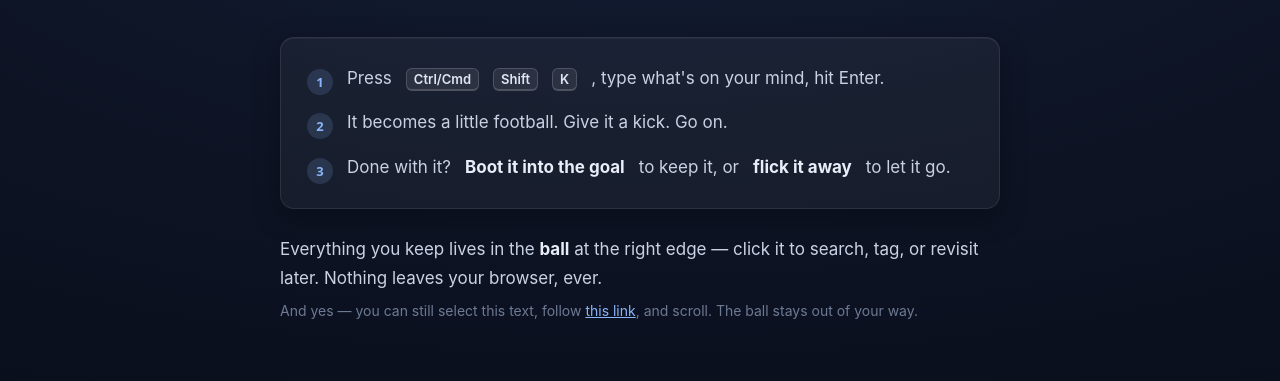
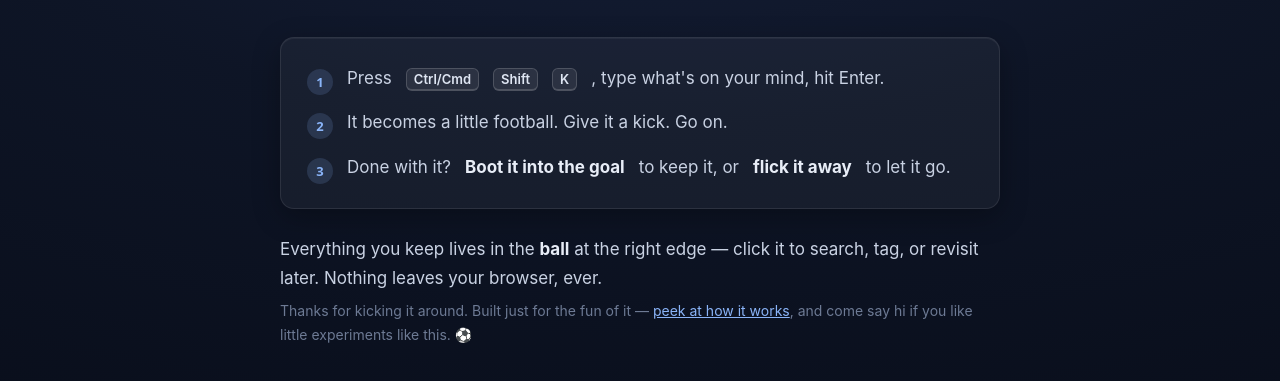
Before and after one commit to mvvihaanmalik-create/kickoff, a website built with Vite: page demo.html in a window 1280 px wide. Shown: the part 185-566 px from the top of the page. Built offline with nearby package versions, Linux system fonts and the light colour scheme.

Commit message:
Demo page: warm sign-off instead of the click-through reassurance
The "you can still select text / scroll" line was leftover reassurance nobody
needed. Replaced with a genuine thanks-for-trying note and a link to the repo.

Co-Authored-By: Claude Opus 4.8 <noreply@anthropic.com>

```diff
--- a/demo.html
+++ b/demo.html
@@ -47,7 +47,7 @@
   </div>
 
   <p class="note">Everything you keep lives in the <b>ball</b> at the right edge — click it to search, tag, or revisit later. Nothing leaves your browser, ever.</p>
-  <p class="tiny">And yes — you can still select this text, follow <a href="#x">this link</a>, and scroll. The ball stays out of your way.</p>
+  <p class="tiny">Thanks for kicking it around. Built just for the fun of it — <a href="https://github.com/mvvihaanmalik-create/kickoff">peek at how it works</a>, and come say hi if you like little experiments like this. ⚽</p>
 </div>
 <script>
   // Mock chrome.storage.local (localStorage-backed) so your thoughts persist in this demo.
```
